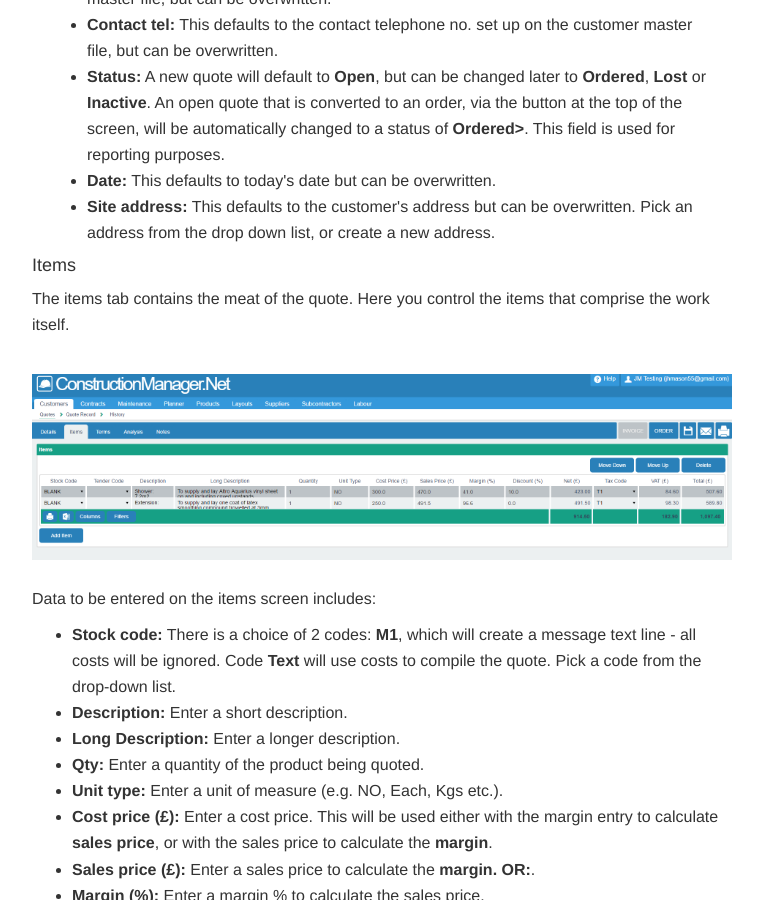
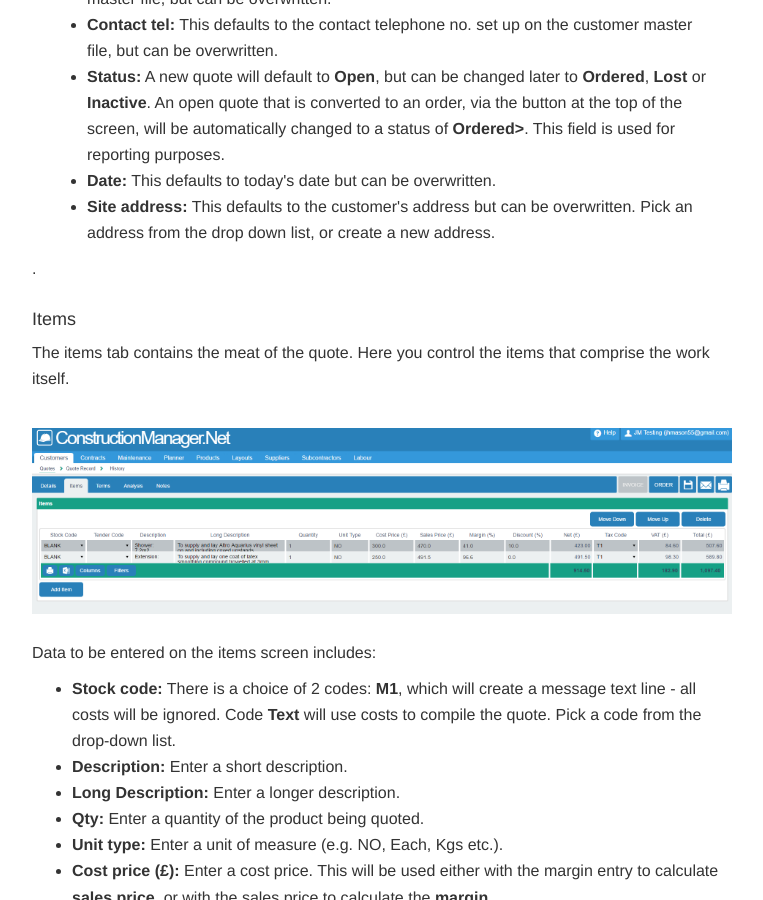
Before and after one commit to JNCSolutions/ConstructionManagerDocs, a Jekyll site: the page built from quotes.html, in a window 1280 px wide and 900 px high, scrolled down 2226 px. Shown: the whole window, without its empty margins (258-1021 px from the left). Built offline with Jekyll 4.4.1, drawn with Linux system fonts in a browser that asks for light colours.

Commit message:
Update quotes.html

```diff
--- a/quotes.html
+++ b/quotes.html
@@ -102,10 +102,9 @@ title: Quotes
 
 
     <br>
-
-    <p><h4 id="items-tab">Items</h4>
-
-    The items tab contains the meat of the quote. Here you control the items that comprise the work itself.</p>
+    <p>.</p>
+      <h4 id="items-tab">Items</h4>
+    <p>The items tab contains the meat of the quote. Here you control the items that comprise the work itself.</p>
     <br>
       <img src="img/Quotes_Items.PNG" style="width: 100%;">
     <br>
```
